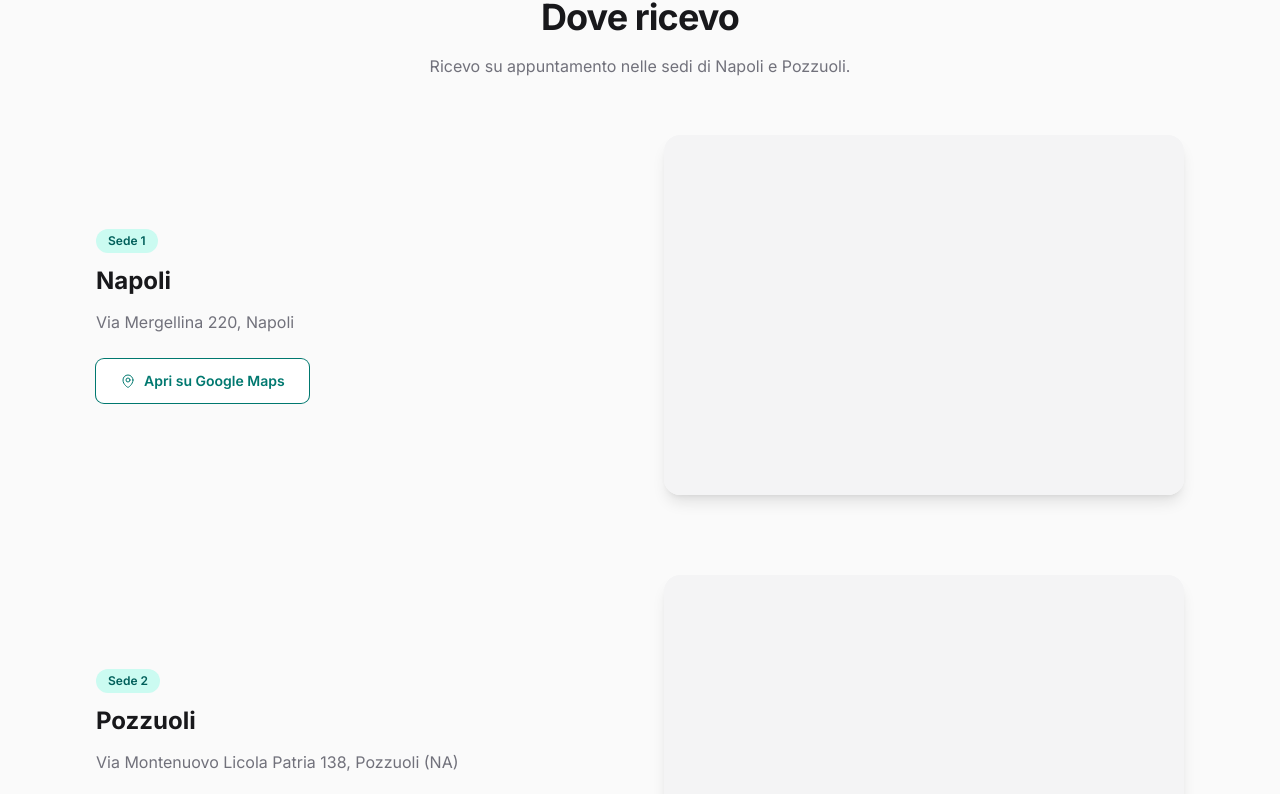
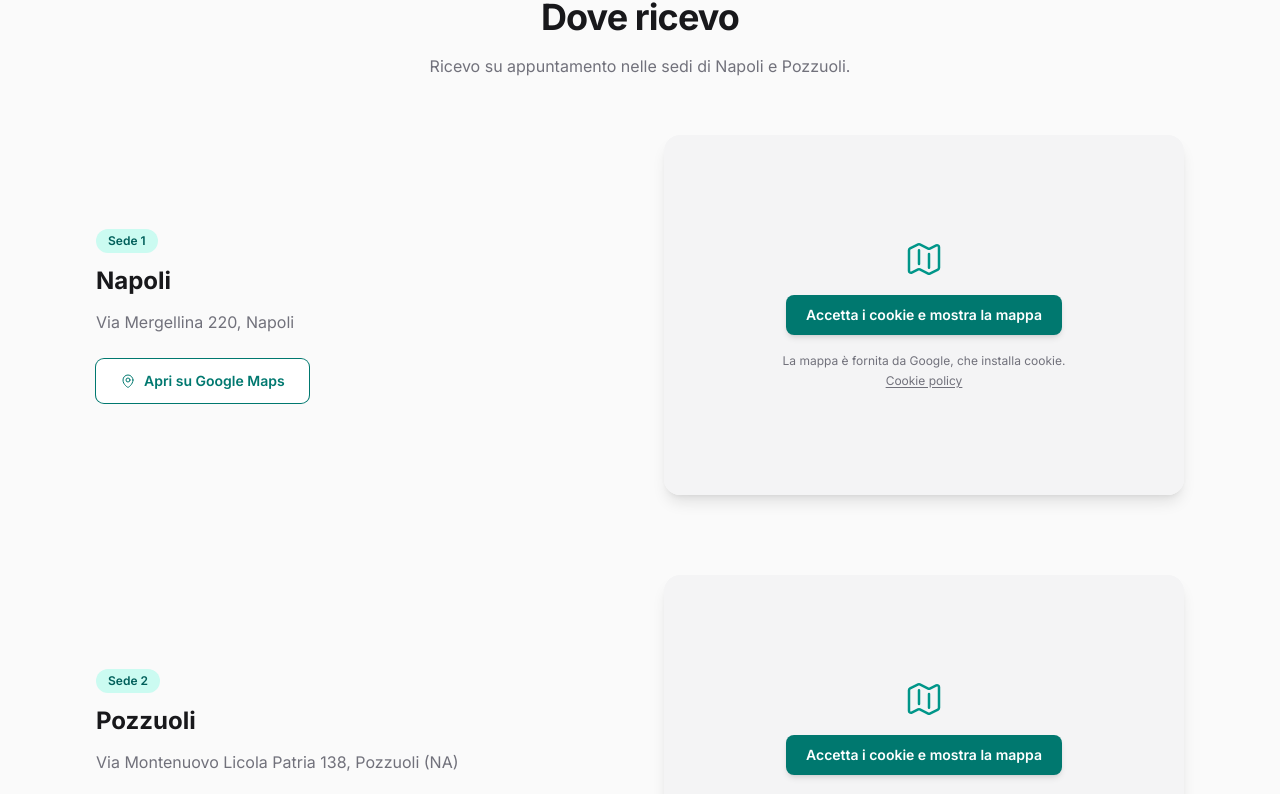
Before and after one commit to michele1977/osteopata-site, a Next.js app: page /contatti in a window 1280 px wide. Shown: the part 1634-2428 px from the top of the page. Built offline with nearby package versions, Linux system fonts and the light colour scheme.

Commit message:
Mappe: mostra il pulsante di consenso anche prima della scelta
Co-Authored-By: Claude Opus 5.5 (1M context) <noreply@anthropic.com>
Claude-Session: https://claude.ai/code/session_01BajuaXcQj4vgDBABugaeYk

```diff
--- a/components/ui/MapEmbed.tsx
+++ b/components/ui/MapEmbed.tsx
@@ -31,7 +31,7 @@ export default function MapEmbed({ title, query }: MapEmbedProps) {
 
   return (
     <div className="flex h-[360px] flex-col items-center justify-center gap-4 bg-zinc-100 px-6 text-center">
-      {consent === "rejected" && (
+      {consent !== null && (
         <>
           <svg className="h-10 w-10 text-teal-600" fill="none" viewBox="0 0 24 24" strokeWidth={1.5} stroke="currentColor">
             <path strokeLinecap="round" strokeLinejoin="round" d="M9 6.75V15m6-6v8.25m.503 3.498l4.875-2.437c.381-.19.622-.58.622-1.006V4.82c0-.836-.88-1.38-1.628-1.006l-3.869 1.934c-.317.159-.69.159-1.006 0L9.503 3.252a1.125 1.125 0 00-1.006 0L3.622 5.689C3.24 5.88 3 6.27 3 6.695V19.18c0 .836.88 1.38 1.628 1.006l3.869-1.934c.317-.159.69-.159 1.006 0l4.994 2.497c.317.158.69.158 1.006 0z" />
@@ -44,7 +44,7 @@ export default function MapEmbed({ title, query }: MapEmbedProps) {
             Accetta i cookie e mostra la mappa
           </button>
           <p className="max-w-xs text-xs leading-relaxed text-zinc-500">
-            Hai rifiutato i cookie di Google Maps.{" "}
+            La mappa &egrave; fornita da Google, che installa cookie.{" "}
             <Link href="/cookie-policy" className="underline underline-offset-2 hover:text-teal-700">
               Cookie policy
             </Link>
```
